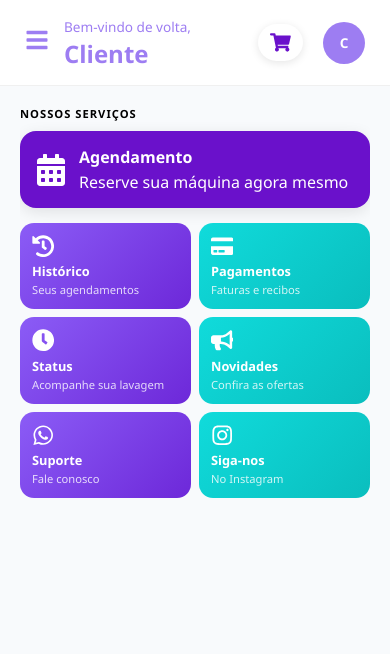
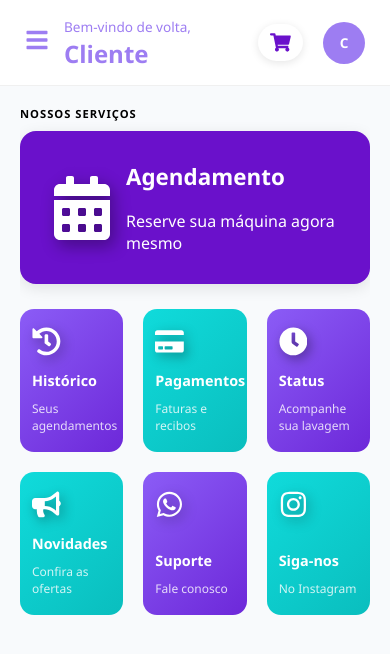
Before and after one commit to josecjunior7/washing-project, a React (Create React App) app in the folder frontend/: page /home in a window 390 px wide. Shown: the top 654 px of the page. Built offline with nearby package versions, Linux system fonts and the light colour scheme; sample sign-in values are in the browser's storage.

Commit message:
mudança de tamanho e efeitos no home
Co-Authored-By: José C. Júnior <203379644+josecjunior7@users.noreply.github.com>

```diff
--- a/frontend/src/pages/Home/Home.css
+++ b/frontend/src/pages/Home/Home.css
@@ -513,3 +513,204 @@
   text-align: center;
   box-shadow: 0 2px 4px rgba(0,0,0,0.2);
 }
+/* ==================== SOMBRA E FORMATO 3D==================== */
+
+/* Ícone do card de agendamento */
+.card-destaque-vertical .icon-main {
+  filter: drop-shadow(4px 6px 8px rgba(0, 0, 0, 0.4));
+  transition: filter 0.3s ease, transform 0.3s ease;
+}
+
+.card-destaque-vertical:hover .icon-main {
+  transform: translateY(-3px);
+  filter: drop-shadow(6px 8px 12px rgba(0, 0, 0, 0.5));
+}
+
+/* Ícones dos cards laterais */
+.card-mini svg {
+  filter: drop-shadow(3px 4px 6px rgba(0, 0, 0, 0.35));
+  transition: filter 0.3s ease, transform 0.3s ease;
+}
+
+.card-mini:hover svg {
+  transform: translateY(-2px);
+  filter: drop-shadow(5px 6px 8px rgba(0, 0, 0, 0.45));
+}
+/* ==================== CARDS MAIORES ==================== */
+
+/* Card de Agendamento (destaque) - Aumentado */
+.card-destaque-vertical {
+  padding: 60px 35px;
+  min-height: 380px;
+}
+
+.card-destaque-vertical .icon-main {
+  font-size: 7rem;
+  margin-bottom: 30px;
+}
+
+.card-destaque-vertical h5 {
+  font-size: 2rem;
+  margin-bottom: 18px;
+}
+
+.card-destaque-vertical p {
+  font-size: 1rem;
+}
+
+/* Cards laterais - Aumentados */
+.card-mini {
+  padding: 35px 25px;
+  min-height: 200px;
+}
+
+.card-mini svg {
+  font-size: 3.5rem;
+}
+
+.card-mini h5 {
+  font-size: 1.3rem;
+  margin: 15px 0 10px 0;
+}
+
+.card-mini p {
+  font-size: 0.95rem;
+}
+
+/* Ajuste do grid para manter alinhamento */
+.unified-grid {
+  display: grid;
+  grid-template-columns: 400px 1fr;
+  gap: 30px;
+  align-items: stretch;
+}
+
+.sub-grid-services {
+  display: grid;
+  grid-template-columns: repeat(3, 1fr);
+  gap: 30px;
+  min-height: 0;
+}
+
+/* Responsividade para telas menores */
+@media (max-width: 1400px) {
+  .unified-grid {
+    grid-template-columns: 350px 1fr;
+  }
+
+  .card-destaque-vertical {
+    padding: 50px 30px;
+    min-height: 340px;
+  }
+
+  .card-destaque-vertical .icon-main {
+    font-size: 6rem;
+  }
+
+  .card-destaque-vertical h5 {
+    font-size: 1.8rem;
+  }
+
+  .card-mini {
+    padding: 30px 20px;
+    min-height: 180px;
+  }
+
+  .card-mini svg {
+    font-size: 3rem;
+  }
+}
+
+@media (max-width: 1200px) {
+  .unified-grid {
+    grid-template-columns: 320px 1fr;
+    gap: 25px;
+  }
+
+  .card-destaque-vertical {
+    padding: 40px 25px;
+    min-height: 300px;
+  }
+
+  .card-destaque-vertical .icon-main {
+    font-size: 5rem;
+  }
+
+  .card-destaque-vertical h5 {
+    font-size: 1.6rem;
+  }
+
+  .sub-grid-services {
+    gap: 25px;
+  }
+
+  .card-mini {
+    padding: 25px 20px;
+    min-height: 160px;
+  }
+
+  .card-mini svg {
+    font-size: 2.5rem;
+  }
+
+  .card-mini h5 {
+    font-size: 1.1rem;
+  }
+}
+
+@media (max-width: 900px) {
+  .unified-grid {
+    grid-template-columns: 1fr;
+  }
+
+  .card-destaque-vertical {
+    flex-direction: row;
+    text-align: left;
+    padding: 30px;
+    min-height: auto;
+  }
+
+  .card-destaque-vertical .icon-main {
+    font-size: 4rem;
+    margin-bottom: 0;
+  }
+
+  .card-destaque-vertical h5 {
+    font-size: 1.4rem;
+  }
+
+  .sub-grid-services {
+    gap: 20px;
+  }
+
+  .card-mini {
+    padding: 20px 15px;
+    min-height: auto;
+  }
+
+  .card-mini svg {
+    font-size: 2rem;
+  }
+
+  .card-mini h5 {
+    font-size: 1rem;
+  }
+}
+
+@media (max-width: 768px) {
+  .card-mini {
+    padding: 18px 12px;
+  }
+
+  .card-mini svg {
+    font-size: 1.8rem;
+  }
+
+  .card-mini h5 {
+    font-size: 0.9rem;
+  }
+
+  .card-mini p {
+    font-size: 0.75rem;
+  }
+}
```
